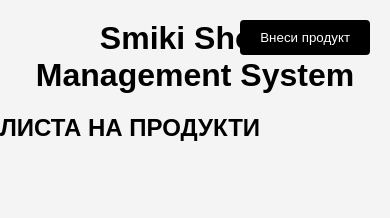
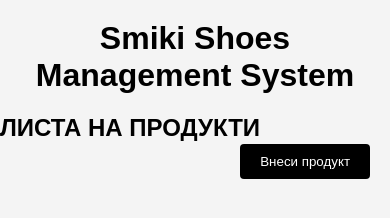
Before and after one commit to Booyan15/SmikiManagementSystem, a plain HTML site: page index.html in a window 390 px wide. Drawn offline with Linux system fonts and the light colour scheme.

Commit message:
Add files via upload

```diff
--- a/style.css
+++ b/style.css
@@ -250,3 +250,27 @@
     background-color: #cc0000; /* Darker red on hover */
     transition: 1.3s ease all;
 }
+
+
+/* Add this to your existing media query for mobile screens */
+@media (max-width: 768px) {
+    #openFormButton {
+        position: relative; /* Change to relative so it's within the product list flow */
+        margin: 10px 0;
+        display: inline-block;
+        float: right; /* Align to the right of the product list */
+    }
+
+    /* Adjust the product list container to fit the button */
+    #productList {
+        margin-top: 20px;
+        display: flex;
+        justify-content: space-between;
+        align-items: center; /* Align the items vertically */
+    }
+
+    /* Ensure the product list items and the button align */
+    .product-item {
+        width: 80%; /* Adjust the width to make space for the button */
+    }
+}
```
